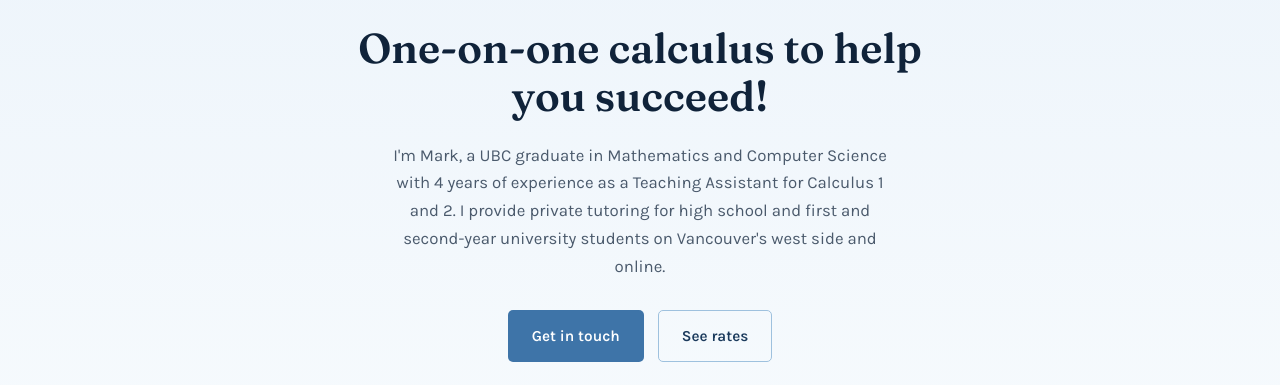
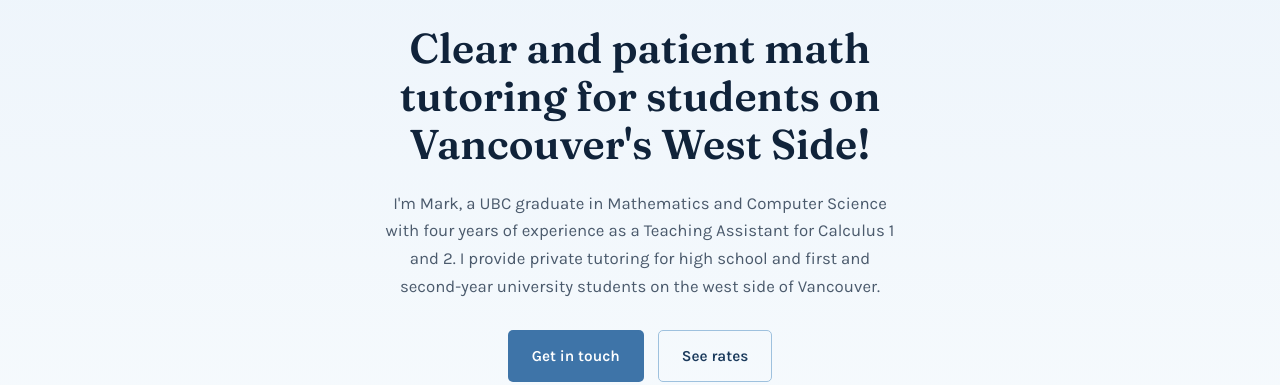
Before and after one commit to MarkEwert03/TutorWebpage, a plain HTML site: page index.html in a window 1280 px wide. Shown: the part 452-837 px from the top of the page. Drawn offline with Linux system fonts and the light colour scheme.

Commit message:
reword minor things

```diff
--- a/index.html
+++ b/index.html
@@ -4,7 +4,7 @@
 <head>
   <meta charset="UTF-8">
   <meta name="viewport" content="width=device-width, initial-scale=1.0">
-  <title>Mark Ewert | Calculus &amp; Math Tutoring in Vancouver</title>
+  <title>Mark Ewert | Math Tutoring in Vancouver</title>
   <meta name="description"
     content="Private calculus, linear algebra, intro CS, and statistics tutoring for high school students on Vancouver's west side and UBC students.">
   <link rel="icon" type="image/png" href="favicon.png">
@@ -41,11 +41,10 @@
     <section class="hero" id="top">
       <div class="wrap hero-inner">
         <img class="avatar" src="MarkHeaderPhoto.png" alt="Mark Ewert">
-        <h1>One-on-one calculus to help you succeed!</h1>
-        <p class="lede">I'm Mark, a UBC graduate in Mathematics and Computer Science with 4 years of
+        <h1>Clear and patient math tutoring for students on Vancouver's West Side!</h1>
+        <p class="lede">I'm Mark, a UBC graduate in Mathematics and Computer Science with four years of
           experience as a Teaching Assistant for Calculus 1 and 2. I provide private tutoring for
-          high school and first and second-year university students on Vancouver's west side and
-          online.</p>
+          high school and first and second-year university students on the west side of Vancouver.</p>
         <div class="hero-ctas">
           <a class="btn btn-primary" href="#contact">Get in touch</a>
           <a class="btn btn-ghost" href="#rates">See rates</a>
@@ -198,7 +197,7 @@
         <div class="contact-details">
           <div><span>Email</span><a href="mailto:mewert03@gmail.com?subject=Tutoring%20inquiry">mewert03@gmail.com</a>
           </div>
-          <div><span>Phone / text</span><a href="tel:+16043665931">(604)-366-5931</a></div>
+          <div><span>Phone / Text</span><a href="tel:+16043665931">(604)-366-5931</a></div>
         </div>
         <div class="contact-form">
           <a class="btn btn-primary" href="mailto:mewert03@gmail.com">Contact Me</a>
```
